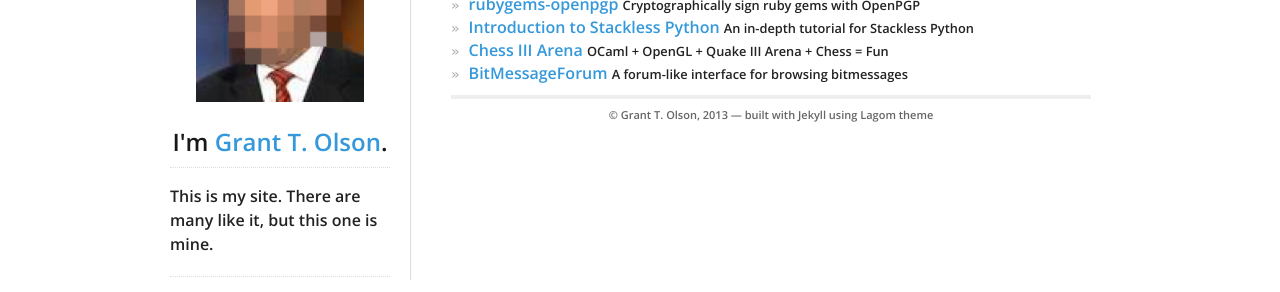
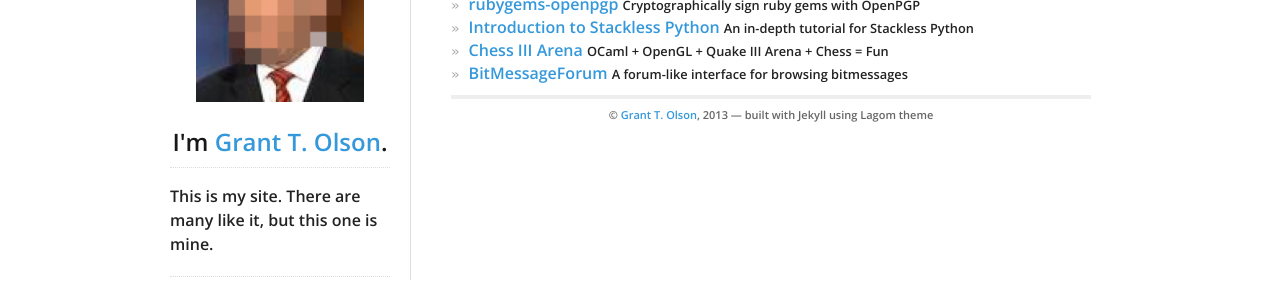
Before and after one commit to grant-olson/grant-olson.github.io, a Jekyll site: the page built from index.html, in a window 1280 px wide. Shown: the part 152-444 px from the top of the page. Built offline with Jekyll 4.4.1, drawn with Linux system fonts in a browser that asks for light colours.

Commit message:
Include email

```diff
--- a/_includes/footer.html
+++ b/_includes/footer.html
@@ -7,6 +7,6 @@
   {% endif %}
 
   <p>
-    © {{ site.theme.name }}, 2013 &mdash; built with Jekyll using Lagom theme
+    © <a href='mailto:kgo@grant-olson.net'>{{ site.theme.name }}</a>, 2013 &mdash; built with Jekyll using Lagom theme
   </p>
 </div>
```
